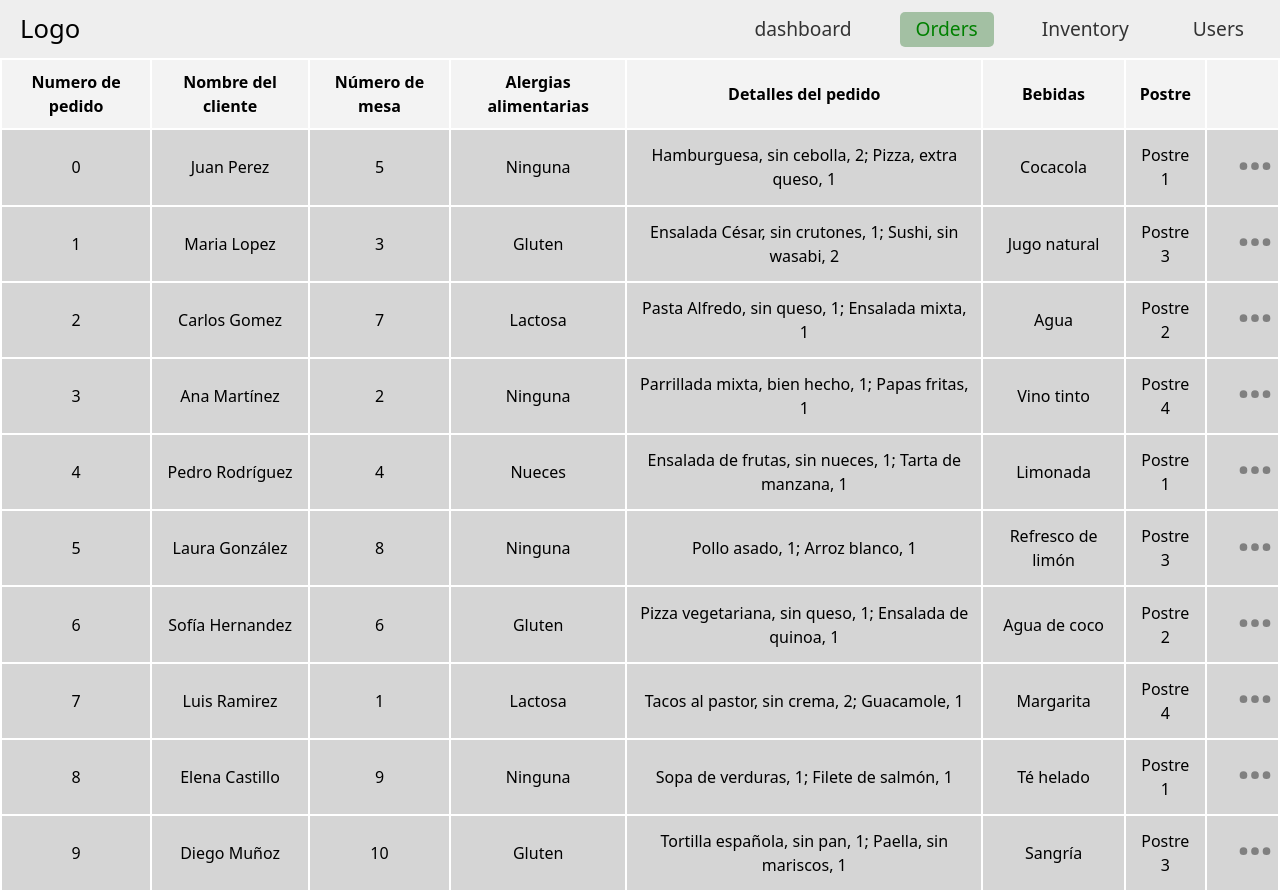
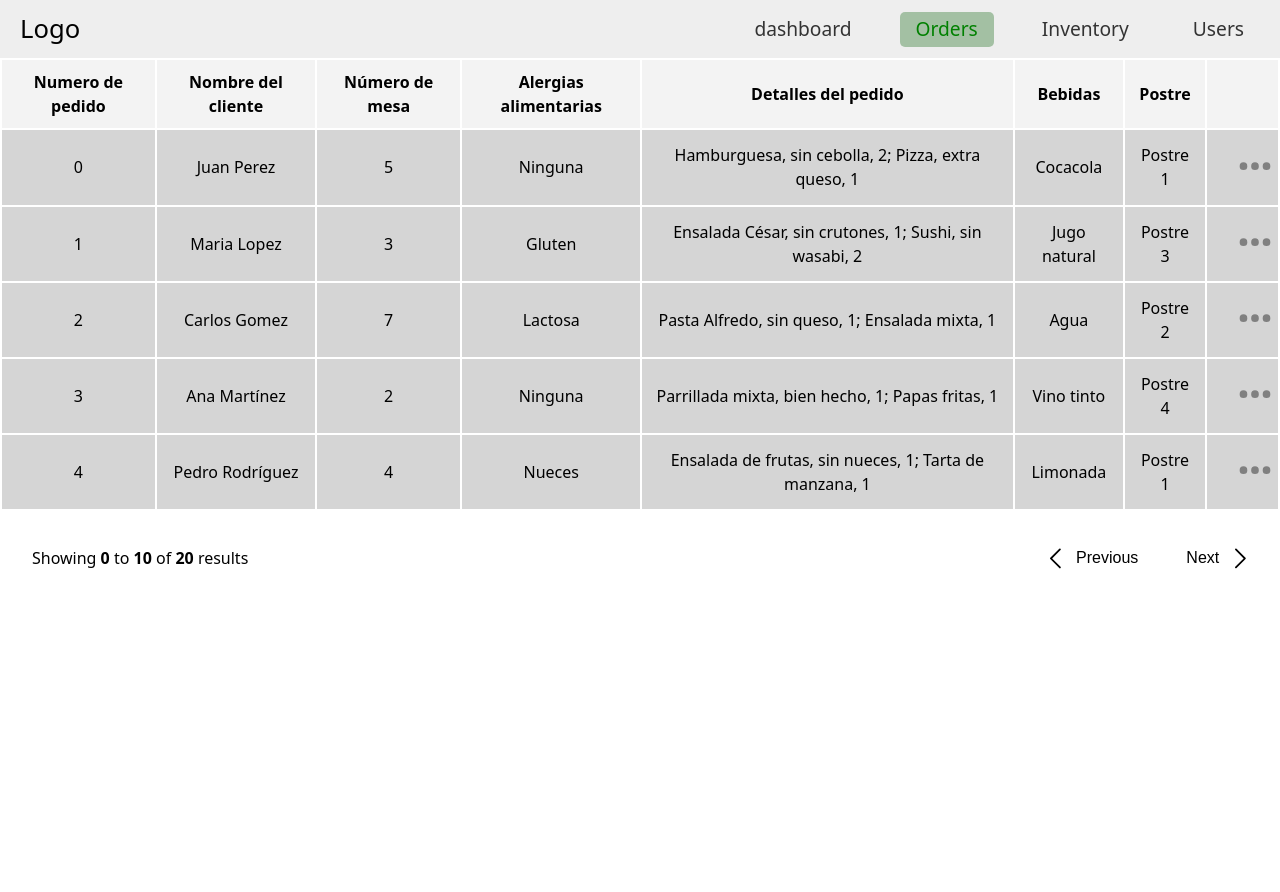
Before and after one commit to luisnarv/restbart, a React (Vite) app in the folder Front/: page /orders in a window 1280 px wide. After the commit the page ends 800 px from the top, so only its background shows below. Built offline with nearby package versions, Linux system fonts and the light colour scheme.

Commit message:
pagination

```diff
--- a/Front/src/page/Orders.jsx
+++ b/Front/src/page/Orders.jsx
@@ -3,6 +3,9 @@ import TableHeader from "./TableHeader";
 import TableTbody from "./TableTbody";
 
 import OrdersRow from "../feactures/Orders/OrdersRow";
+import TableFooter from "./TableFooter";
+import Pagination from "./Pagination";
+import styled from "styled-components";
 
 const ordersData = [
   {
@@ -97,17 +100,26 @@ const fakeHeaders = [
   "Postre",
   "",
 ];
+const StyleOrders = styled.div`
+  display: flex;
+  flex-direction: column;
+  align-items: stretch;
+`;
+
 export default function Orders() {
   return (
-    <div>
+    <StyleOrders>
       <Table>
         <TableHeader data={fakeHeaders} />
 
         <TableTbody
-          data={ordersData}
+          data={ordersData.slice(0, 5)}
           render={(order, index) => <OrdersRow order={order} index={index} />}
         />
       </Table>
-    </div>
+      <TableFooter>
+        <Pagination count={20} />
+      </TableFooter>
+    </StyleOrders>
   );
 }
--- /dev/null
+++ b/Front/src/page/Pagination.jsx
@@ -0,0 +1,115 @@
+/* eslint-disable react/prop-types */
+import { HiChevronLeft, HiChevronRight } from "react-icons/hi2";
+import { useSearchParams } from "react-router-dom";
+import styled from "styled-components";
+
+const PAGE_SIZE = 10;
+
+const StyledPagination = styled.div`
+  width: 100%;
+  display: flex;
+  align-items: center;
+  justify-content: space-between;
+`;
+
+const P = styled.p`
+  font-size: 1rem;
+  margin-left: 0.8rem;
+
+  & span {
+    font-weight: 600;
+  }
+`;
+
+const Buttons = styled.div`
+  display: flex;
+  gap: 0.6rem;
+`;
+
+const PaginationButton = styled.button`
+  background-color: ${(props) =>
+    props.active ? " var(--color-brand-600)" : "var(--color-grey-50)"};
+  color: ${(props) => (props.active ? " var(--color-brand-50)" : "inherit")};
+  border: none;
+  border-radius: 5px;
+  font-weight: 500;
+  font-size: 1rem;
+  border-radius: ${(props) =>
+    props.right ? "0px 50px 50px 0px" : "50px 0px 0px 50px"};
+
+  display: flex;
+  align-items: center;
+  justify-content: center;
+  gap: 0.4rem;
+  padding: 0.6rem 1.2rem;
+  transition: all 0.3s;
+
+  &:has(span:last-child) {
+    padding-left: 0.4rem;
+  }
+
+  &:has(span:first-child) {
+    padding-right: 0.4rem;
+  }
+
+  & svg {
+    height: 1.8rem;
+    width: 1.8rem;
+  }
+
+  &:hover:not(:disabled) {
+    background-color: #e3e3e399;
+    color: #282828;
+  }
+`;
+
+export default function Pagination({ count = 20 }) {
+  const [searchParams, setSearchParams] = useSearchParams();
+  const currentPage = !searchParams.get("page")
+    ? 1
+    : Number(searchParams.get("page"));
+  const pageCount = Math.ceil(count / PAGE_SIZE);
+  console.log(pageCount);
+
+  function prevPage() {
+    const prev = currentPage === 1 ? currentPage : currentPage - 1;
+
+    searchParams.set("page", prev);
+    setSearchParams(searchParams);
+  }
+
+  function nextPage() {
+    const next = currentPage === pageCount ? currentPage : currentPage + 1;
+
+    searchParams.set("page", next);
+    setSearchParams(searchParams);
+  }
+
+  if (pageCount <= 1) return null;
+
+  return (
+    <StyledPagination>
+      <P>
+        Showing <span>{(currentPage - 1) * PAGE_SIZE}</span> to{" "}
+        <span>
+          {currentPage === pageCount ? count : currentPage * PAGE_SIZE}
+        </span>{" "}
+        of <span>{count}</span> results
+      </P>
+      <Buttons>
+        <PaginationButton disabled={currentPage === 1} onClick={prevPage}>
+          <HiChevronLeft />
+          <span>Previous</span>
+        </PaginationButton>
+
+        <PaginationButton
+          disabled={currentPage === pageCount}
+          onClick={nextPage}
+          right={true}
+        >
+          <span>Next</span> <HiChevronRight />
+        </PaginationButton>
+      </Buttons>
+    </StyledPagination>
+  );
+}
--- a/Front/src/page/Table.jsx
+++ b/Front/src/page/Table.jsx
@@ -1,3 +1,4 @@
+/* eslint-disable react/prop-types */
 import styled from "styled-components";
 
 const StyleTable = styled.table``;
--- /dev/null
+++ b/Front/src/page/TableFooter.jsx
@@ -0,0 +1,15 @@
+import styled from "styled-components";
+
+const TableFooter = styled.footer`
+  background-color: var(--color-grey-50);
+  display: flex;
+  justify-content: center;
+  padding: 1.2rem;
+
+  /* This will hide the footer when it contains no child elements. Possible thanks to the parent selector :has 🎉 */
+  &:not(:has(*)) {
+    display: none;
+  }
+`;
+
+export default TableFooter;
--- a/Front/src/page/TableTbody.jsx
+++ b/Front/src/page/TableTbody.jsx
@@ -10,5 +10,9 @@ const StyleTableTbody = styled.tbody`
 
 export default function TableTbody({ data, render }) {
   // if (!data.length) return <Empty>No data to show at the moment</Empty>
-  return <StyleTableTbody>{data.map(render)}</StyleTableTbody>;
+  return (
+    <>
+      <StyleTableTbody>{data.map(render)}</StyleTableTbody>
+    </>
+  );
 }
```
